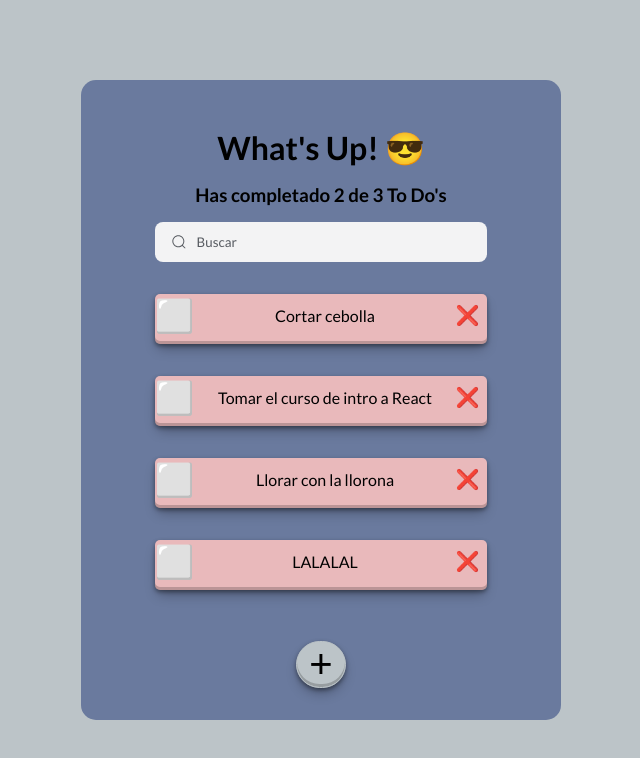
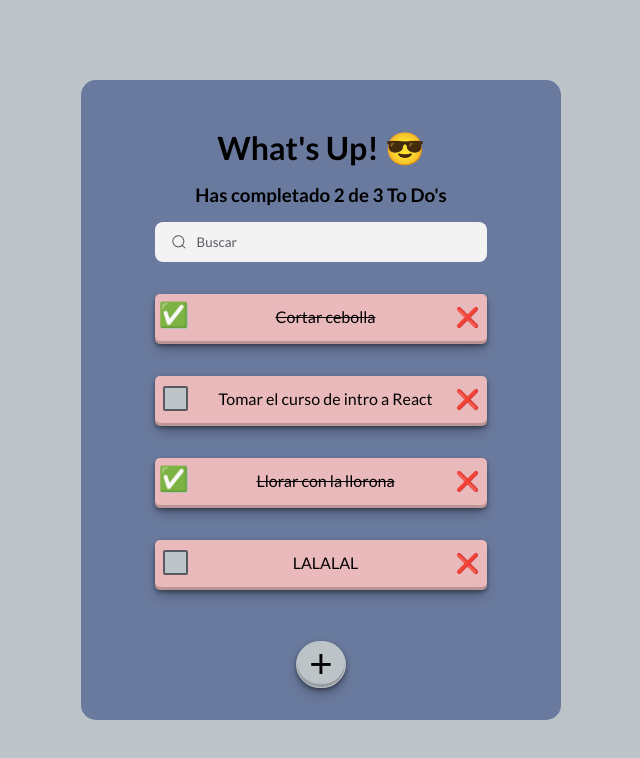
Before and after one commit to VivianaS14/curso-intro-react, a React (Create React App) app: page / in a window 1280 px wide. Shown: the top 758 px of the page, without its empty margins (319-959 px from the left). Built offline with nearby package versions, Linux system fonts and the light colour scheme.

Commit message:
feat: finished stulys

```diff
--- a/src/App.js
+++ b/src/App.js
@@ -7,9 +7,9 @@ import { CreateTodoButton } from "./components/CreateTodoButton";
 
 //Lista falsa de TODOs
 const todos = [
-  { text: 'Cortar cebolla', completed: false },
+  { text: 'Cortar cebolla', completed: true },
   { text: 'Tomar el curso de intro a React', completed: false },
-  { text: 'Llorar con la llorona', completed: false },
+  { text: 'Llorar con la llorona', completed: true },
   { text: 'LALALAL', completed: false },
 ]
 
@@ -22,7 +22,7 @@ function App() {
       <TodoSearch />
 
       <TodoList>
-        {todos.map(todo => (<TodoItem key={todo.text} text={todo.text} />))}
+        {todos.map(todo => (<TodoItem key={todo.text} text={todo.text} completed={todo.completed} />))}
       </TodoList>
 
       <CreateTodoButton />
--- a/src/components/TodoItem.jsx
+++ b/src/components/TodoItem.jsx
@@ -3,8 +3,8 @@ import React from "react";
 function TodoItem(props) {
     return (
         <li className="list-item">
-            <span className="item-c">⬜</span>
-            <p>{props.text}</p>
+            <div className={`item-c ${props.completed && 'completed'}`}></div>
+            <p className={`item-p ${props.completed && 'item-completed'}`}>{props.text}</p>
             <span className="item-x">❌</span>
         </li>
     )
--- a/src/scss/_components.scss
+++ b/src/scss/_components.scss
@@ -26,13 +26,14 @@
     background-color: #f3f3f4;
     font-family: var(--font-lucida);
     color: var(--color-black);
-        transition: .3s ease;
+    transition: 0.3s ease;
 
     &::placeholder {
       color: var(--color-dark-gray);
     }
 
-        &:focus, &:hover {
+    &:focus,
+    &:hover {
       outline: none;
       border-color: var(--color-pink);
       background-color: #fff;
@@ -51,7 +52,7 @@
     width: 80%;
     height: 50px;
     margin: 1rem 0;
-        padding-bottom: 0.5rem;
+    padding-bottom: 0.3rem;
     border-radius: 5px;
     background: var(--color-pink);
     box-shadow: rgba(0, 0, 0, 0.4) 0px 2px 4px,
@@ -61,13 +62,42 @@
     justify-content: space-between;
     align-items: center;
 
+    .item-p {
+      text-align: center;
+    }
+
+    .item-completed {
+      text-decoration: line-through;
+    }
+
     .item-c {
-            font-size: 2rem;
+      cursor: pointer;
+      font-size: 1.5rem;
+      width: 25px;
+      height: 25px;
+      margin: 0.5rem;
+      border: 2px solid var(--color-dark-gray);
+      border-radius: 2px;
+      background-color: var(--color-light-gray);
+      position: relative;
+    }
+
+    .completed {
+      border: none;
+      text-decoration: line-through;
+
+      &::before {
+        content: "✅";
+        position: absolute;
+        top: -5px;
+        left: -4px;
+      }
     }
 
     .item-x {
       font-size: 1.2rem;
       padding-right: 0.5rem;
+      cursor: pointer;
     }
   }
 }
@@ -81,6 +111,13 @@
   border-radius: 25px;
   background: var(--color-light-gray);
   box-shadow: rgba(0, 0, 0, 0.4) 0px 2px 4px,
-                    rgba(0, 0, 0, 0.3) 0px 7px 13px -3px,
-                    rgba(0, 0, 0, 0.2) 0px -3px 0px inset;
+    rgba(0, 0, 0, 0.3) 0px 7px 13px -3px, rgba(0, 0, 0, 0.2) 0px -3px 0px inset;
+  cursor: pointer;
+
+  transform: rotate(0);
+  transition: 0.5s ease;
+
+  &:hover {
+    transform: rotate(180deg);
   }
+}
--- a/src/scss/_style.scss
+++ b/src/scss/_style.scss
@@ -35,3 +35,11 @@ body {
         height: 80%;
     }
 }
+
+@media screen and (max-width: 500px) {
+    .container {
+        width: 100vw;
+        height: 100vh;
+        border-radius: 0;
+    }
+}
```
Lines whose indentation alone changed are shown as unchanged.
